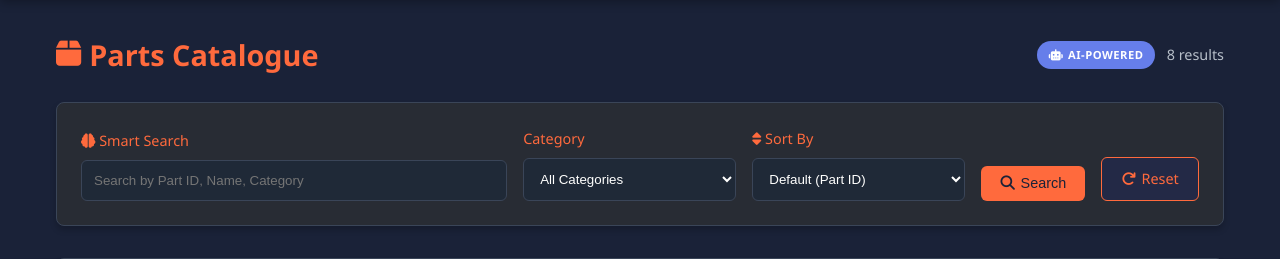
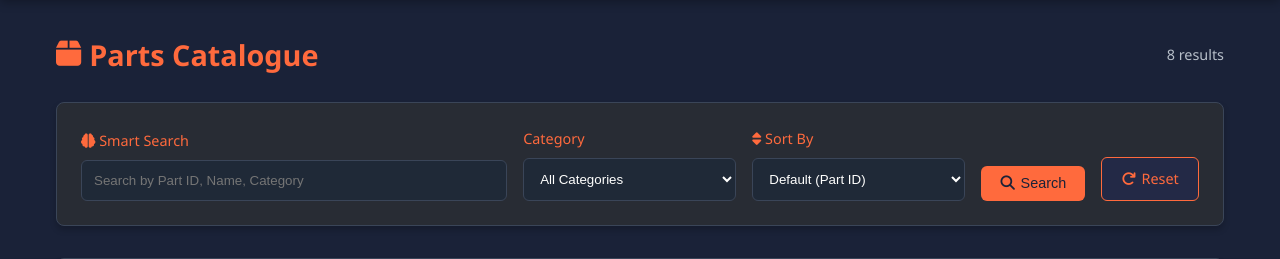
Before and after one commit to biz2007/WDP-Automating-Job-Card-Update, a Flask app: page /catalogue in a window 1280 px wide. Shown: the part 125-384 px from the top of the page. Run offline with Flask 3, Linux system fonts and the light colour scheme; the visitor is signed in with stand-in values (Sample User, id 1).

Commit message:
Update catalogue.html

```diff
--- a/templates/catalogue.html
+++ b/templates/catalogue.html
@@ -164,7 +164,6 @@
 <div class="page-header" style="display: flex; justify-content: space-between; align-items: center; flex-wrap: wrap; gap: 1rem;">
     <h1 class="page-title"><i class="fas fa-box"></i> Parts Catalogue</h1>
     <div style="display: flex; align-items: center; gap: 0.75rem;">
-        <span class="ai-badge"><i class="fas fa-robot"></i> AI-Powered</span>
         <span style="color: var(--muted-text); font-size: 0.9rem;">{{ catalogue|length }} results</span>
     </div>
 </div>
```
